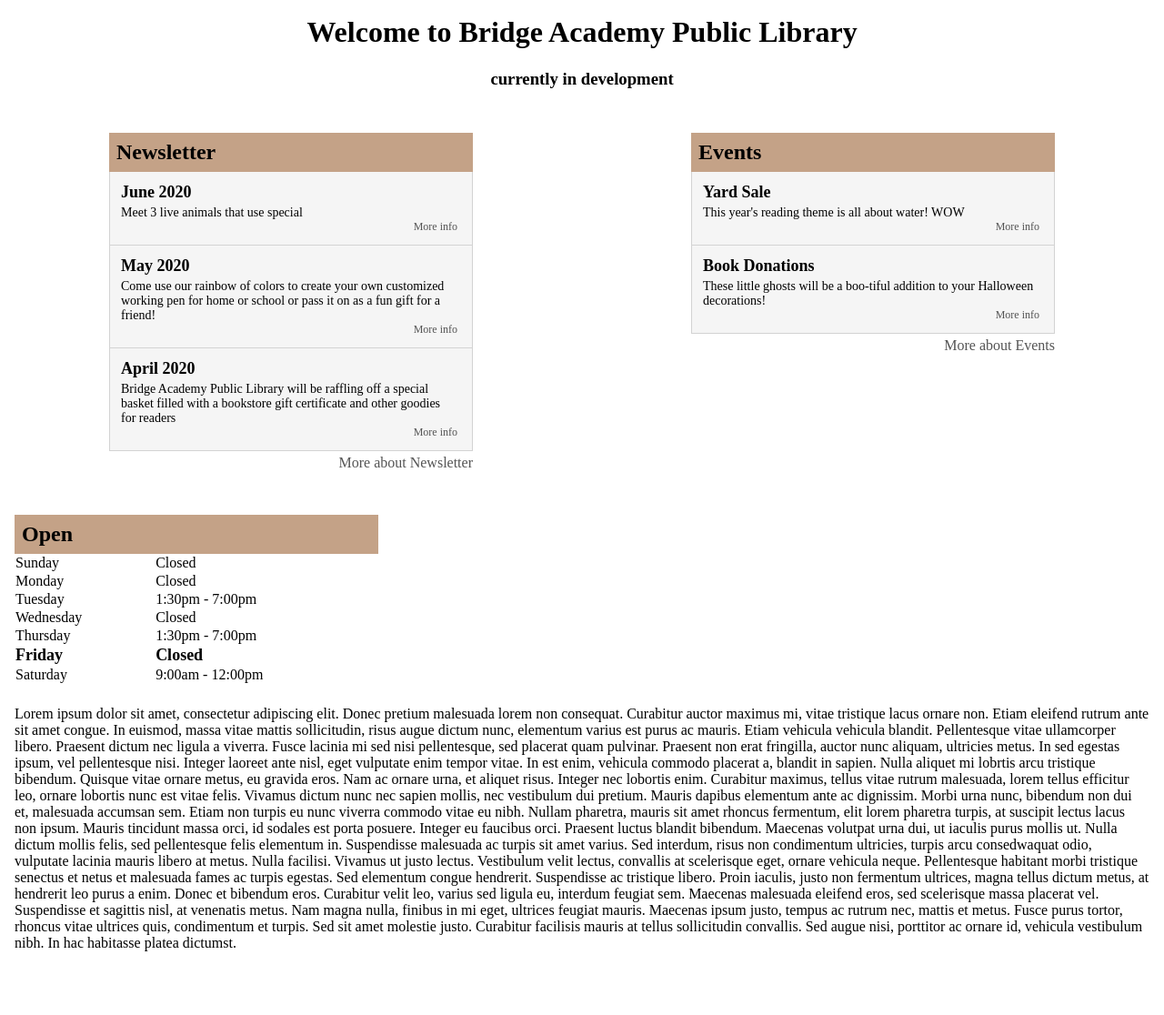
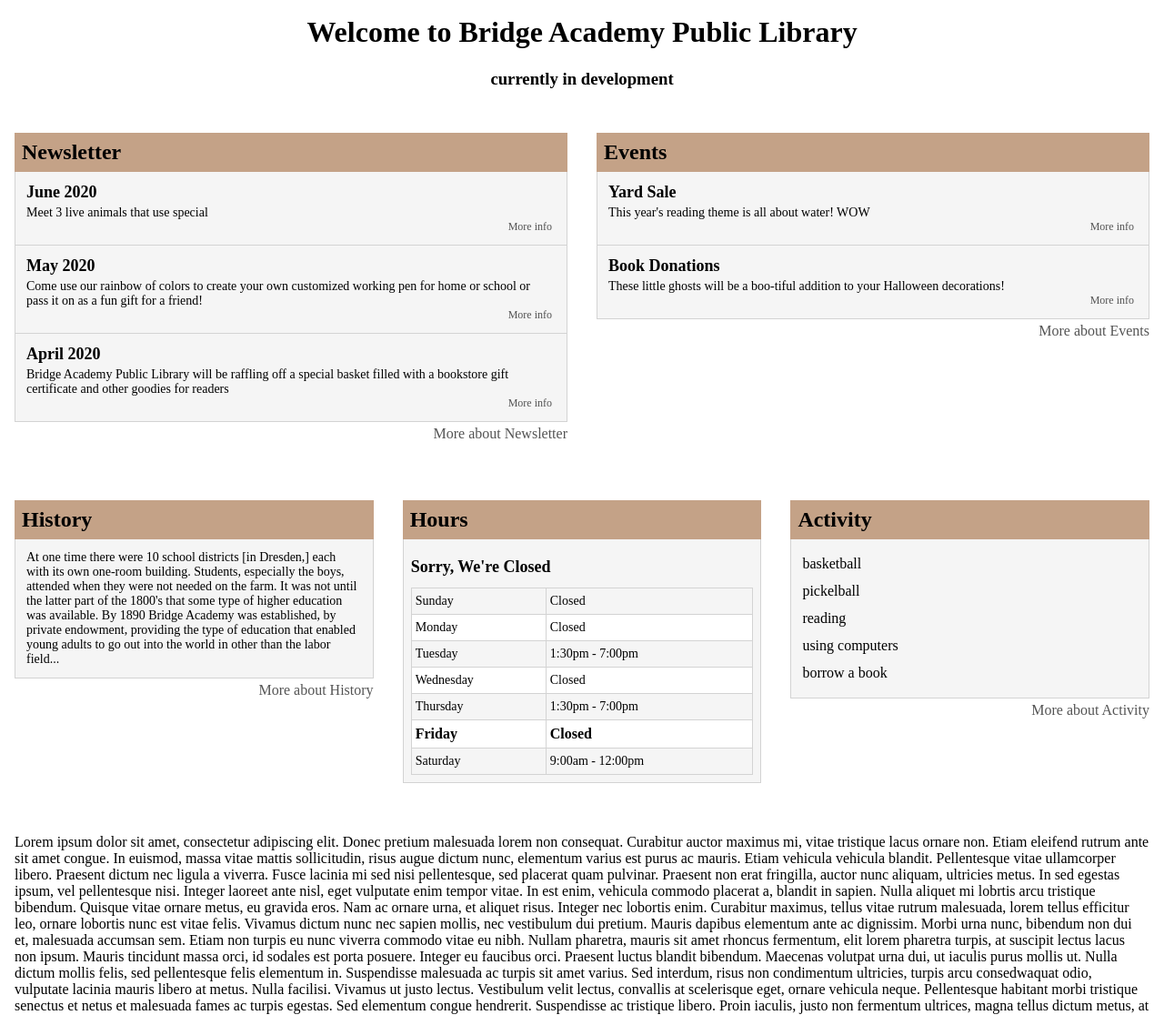
Before and after one commit to owenbean400/dresdenLib, a PHP site: page / in a window 1280 px wide. Shown: the part 368-1484 px from the top of the page at 91% size. Before the commit the page ends 1414 px from the top, so only its background shows below. Run offline with PHP 8.4, Linux system fonts and the light colour scheme.

Commit message:
add history, about, and hours

```diff
--- a/index.html
+++ b/index.html
@@ -25,16 +25,38 @@
                 <a v-bind:href="item.link" class="itemLink">More about {{name}}</a>
             </div>
         </div>
-        <div id="about">
-            <div v-for="(item, name) in about" class="itemContainer">
-                <div class="itemTitle">{{name}}</div>
-                <div v-if="isOpen(dayNumToString(date.getDay()))">We're Open Now</div>
-                <table width="100%" style="border-collapse:collapse;">
-                    <tr v-for="(time, day) in item.time"  v-bind:class="{bold : isSameDay(day), greenbc : isOpen(day)}">
-                        <td>{{day}}</td>
-                        <td>{{time}}</td>
-                    </tr>
-                </table>
+        <div id="about" class="itemsContainer">
+            <div v-for="(item, name) in about" class="aboutContainers">
+                <div v-if="name == 'History'">
+                    <div class="itemTitle" class="itemTitle">{{name}}</div>
+                    <div class="itemInfo">
+                        <p class="infoInfo">{{item.history}}</p>
+                    </div>
+                    <a v-bind:href="item.link" class="itemLink">More about {{name}}</a>
+                </div>
+                <div v-else-if="name == 'Hours'">
+                    <div class="itemTitle">{{name}}</div>
+                    <div class="openTable">
+                        <div v-if="isOpen(dayNumToString(date.getDay()))">We're Currently Open</div>
+                        <div v-else>Sorry, We're Closed</div>
+                        <table width="100%">
+                            <tr v-for="(time, day) in item.time" v-bind:style="[isSameDay(day) ? isOpen(day) ?
+                                {'background-color': colors[0], 'font-weight': 600, 'font-size': '16px'} :
+                                {'font-size': '16px', 'font-weight': 600} :
+                                {'font-weight': 400}]">
+                                <td>{{day}}</td>
+                                <td>{{time}}</td>
+                            </tr>
+                        </table>
+                    </div>
+                </div>
+                <div v-else>
+                    <div class="itemTitle" class="itemTitle">{{name}}</div>
+                    <ul class="itemInfo">
+                        <li v-for="activity in item.activites">{{activity}}</li>
+                    </ul>
+                    <a v-bind:href="item.link" class="itemLink">More about {{name}}</a>
+                </div>
             </div>
         </div>
         <script src="main.js"></script>
--- a/main.js
+++ b/main.js
@@ -42,7 +42,10 @@ let items = {
 }
 
 let about = {
-    Open: {
+    History: {
+        history: "At one time there were 10 school districts [in Dresden,] each with its own one-room building. Students, especially the boys, attended when they were not needed on the farm. It was not until the latter part of the 1800's that some type of higher education was available. By 1890 Bridge Academy was established, by private endowment, providing the type of education that enabled young adults to go out into the world in other than the labor field..."
+    },
+    Hours: {
         time: {
             Sunday: "Closed",
             Monday: "Closed",
@@ -52,6 +55,9 @@ let about = {
             Friday: "Closed",
             Saturday: "9:00am - 12:00pm"
         }
+    },
+    Activity: {
+        activites: ["basketball", "pickelball", "reading", "using computers", "borrow a book"],
     }
 }
 
@@ -66,12 +72,13 @@ var aboutInfo = new Vue({
     el: "#about",
     data: {
         about,
-        date: new Date()
+        date: new Date(),
+        colors: ["#66ff66", "eed"],
     },
     methods: {
         isSameDay: function(day) {
-            for(let i = 0; i < Object.keys(about.Open.time).length; i++){
-                if(day == Object.keys(about.Open.time)[i]){
+            for(let i = 0; i < Object.keys(about.Hours.time).length; i++){
+                if(day == Object.keys(about.Hours.time)[i]){
                     if(this.date.getDay() == i){
                         return true;
                     }
@@ -80,7 +87,6 @@ var aboutInfo = new Vue({
             return false;
         },
         isOpen: function(day) {
-            console.log(day)
             if(!this.isSameDay(day)){
                 return false;
             }
@@ -89,12 +95,7 @@ var aboutInfo = new Vue({
                     return true;
                 }
             }
-            else if(day == "Tuesday") {
-                if( ((this.date.getHours() == 12 && this.date.getMinutes() >= 30) || this.date.getHours() >= 13) && this.date.getHours() <= 18){
-                    return true;
-                }
-            }
-            else if(day == "Thursday"){
+            else if(day == "Tuesday" || day == "Thursday") {
                 if( ((this.date.getHours() == 12 && this.date.getMinutes() >= 30) || this.date.getHours() >= 13) && this.date.getHours() <= 18){
                     return true;
                 }
@@ -102,9 +103,9 @@ var aboutInfo = new Vue({
             return false;
         },
         dayNumToString: function(num) {
-            for(let i = 0; i < Object.keys(about.Open.time).length; i++){
+            for(let i = 0; i < Object.keys(about.Hours.time).length; i++){
                 if(num == i){
-                    return Object.keys(about.Open.time)[i];
+                    return Object.keys(about.Hours.time)[i];
                 }
             }
         }
--- a/sassStyle/style.css
+++ b/sassStyle/style.css
@@ -177,7 +177,7 @@ body {
 .itemsContainer {
   display: flex;
   flex-wrap: wrap;
-  justify-content: space-around;
+  justify-content: space-between;
   margin: 32px 0;
 }
 
@@ -190,39 +190,71 @@ body {
     width: 100%;
   }
 }
-@media screen and (max-width: 961px) and (min-width: 640px) {
+@media screen and (min-width: 640px) {
   .itemContainer {
-    width: 280px;
+    width: calc(50% - 32px);
   }
 }
-@media screen and (min-width: 961px) {
-  .itemContainer {
-    width: 400px;
+
+.aboutContainers {
+  margin: 16px;
+  width: 280px;
+}
+@media screen and (max-width: 780px) {
+  .aboutContainers:nth-child(n+1) {
+    width: 100%;
   }
 }
-.itemContainer .itemTitle {
+@media screen and (min-width: 780px) and (max-width: 960px) {
+  .aboutContainers:nth-child(n+1) {
+    width: calc(50% - 32px);
+  }
+}
+@media screen and (min-width: 960px) {
+  .aboutContainers:nth-child(n+1) {
+    width: calc(33.33% - 32px);
+  }
+}
+@media screen and (max-width: 960px) {
+  .aboutContainers:first-child {
+    width: 100%;
+  }
+}
+@media screen and (min-width: 960px) {
+  .aboutContainers:first-child {
+    width: calc(33.33% - 32px);
+  }
+}
+
+.itemTitle {
   background-color: #C4A287;
   padding: 8px 0 8px 8px;
   font-weight: 700;
   font-size: 24;
 }
-.itemContainer .itemInfo {
+
+.itemInfo {
   background-color: whitesmoke;
   padding: 12px 16px 12px 12px;
   border-bottom: solid lightgray 1px;
   border-right: solid lightgray 1px;
   border-left: solid lightgray 1px;
   overflow: hidden;
+  list-style-type: none;
+  margin: 0;
 }
-.itemContainer .itemInfo .infoTitle {
+.itemInfo li {
+  padding: 6px 0;
+}
+.itemInfo .infoTitle {
   margin: 0 0 4px 0;
   font-size: 18;
 }
-.itemContainer .itemInfo .infoInfo {
+.itemInfo .infoInfo {
   margin: 0;
   font-size: 14;
 }
-.itemContainer .itemInfo .infoLink {
+.itemInfo .infoLink {
   margin: 0;
   font-size: 12;
   float: right;
@@ -230,26 +262,44 @@ body {
   color: #545454;
   text-decoration: none;
 }
-.itemContainer .itemInfo .infoLink:hover {
+.itemInfo .infoLink:hover {
   text-decoration: underline;
 }
-.itemContainer .itemLink {
+
+.itemLink {
   float: right;
   margin-top: 4px;
   color: #545454;
   text-decoration: none;
 }
-.itemContainer .itemLink:hover {
+.itemLink:hover {
   text-decoration: underline;
 }
 
-.bold {
+.openTable {
+  padding: 8px;
+  background-color: whitesmoke;
+  border-bottom: solid lightgray 1px;
+  border-right: solid lightgray 1px;
+  border-left: solid lightgray 1px;
+}
+.openTable div {
+  margin: 12px 0;
+  font-size: 18;
   font-weight: bold;
-  font-size: 18;
 }
-
-.greenbc {
-  background-color: #99ff99;
+.openTable table {
+  border-collapse: collapse;
+  width: 100%;
+  padding: 8px;
+  font-size: 14;
+}
+.openTable table tr:nth-child(2n) {
+  background-color: white;
+}
+.openTable table tr td {
+  padding: 6px 4px;
+  border: lightgray 1px solid;
 }
 
 /*# sourceMappingURL=style.css.map */
```
Also changed, not shown: sassStyle/index.sass (+76 -39 lines), 1 other file.
